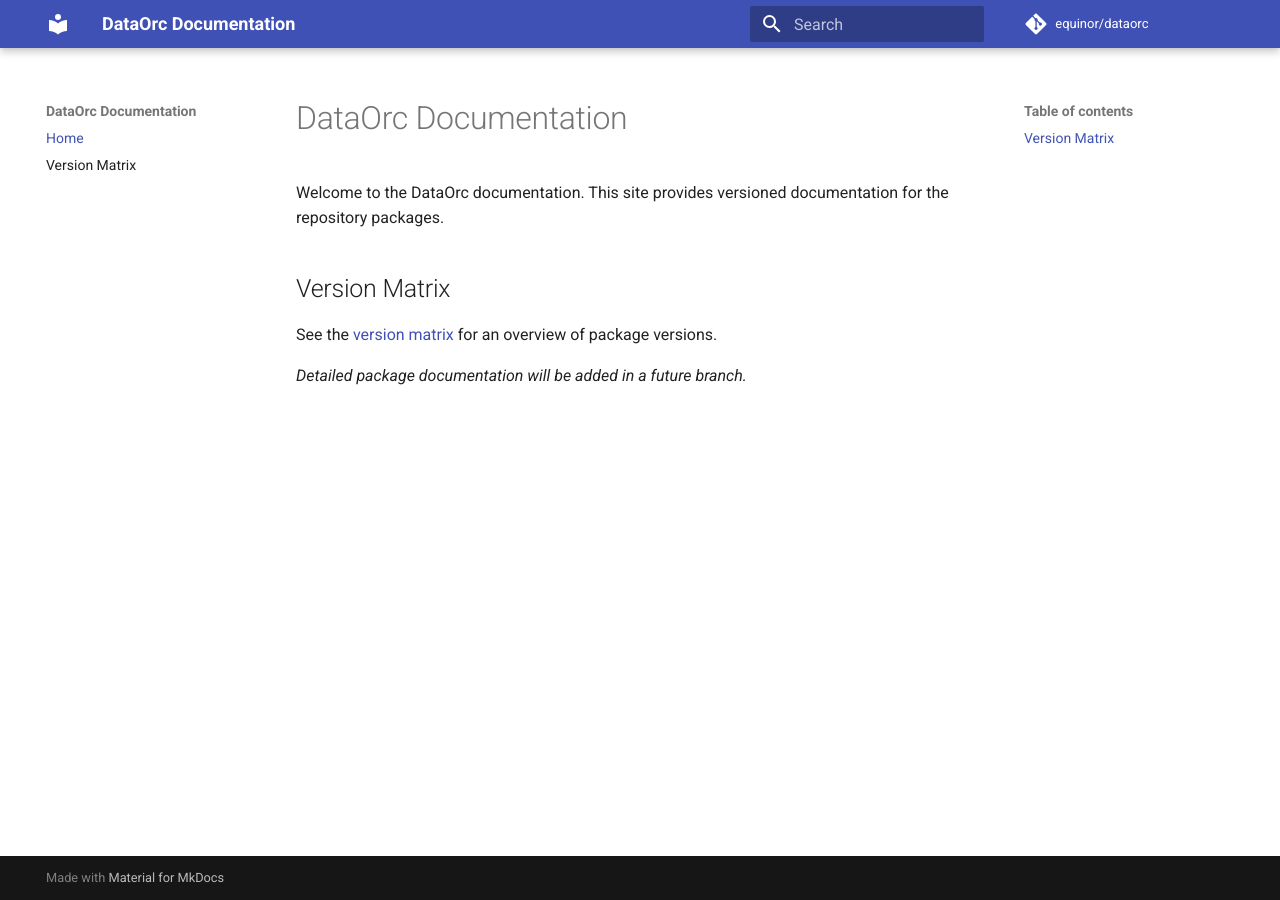
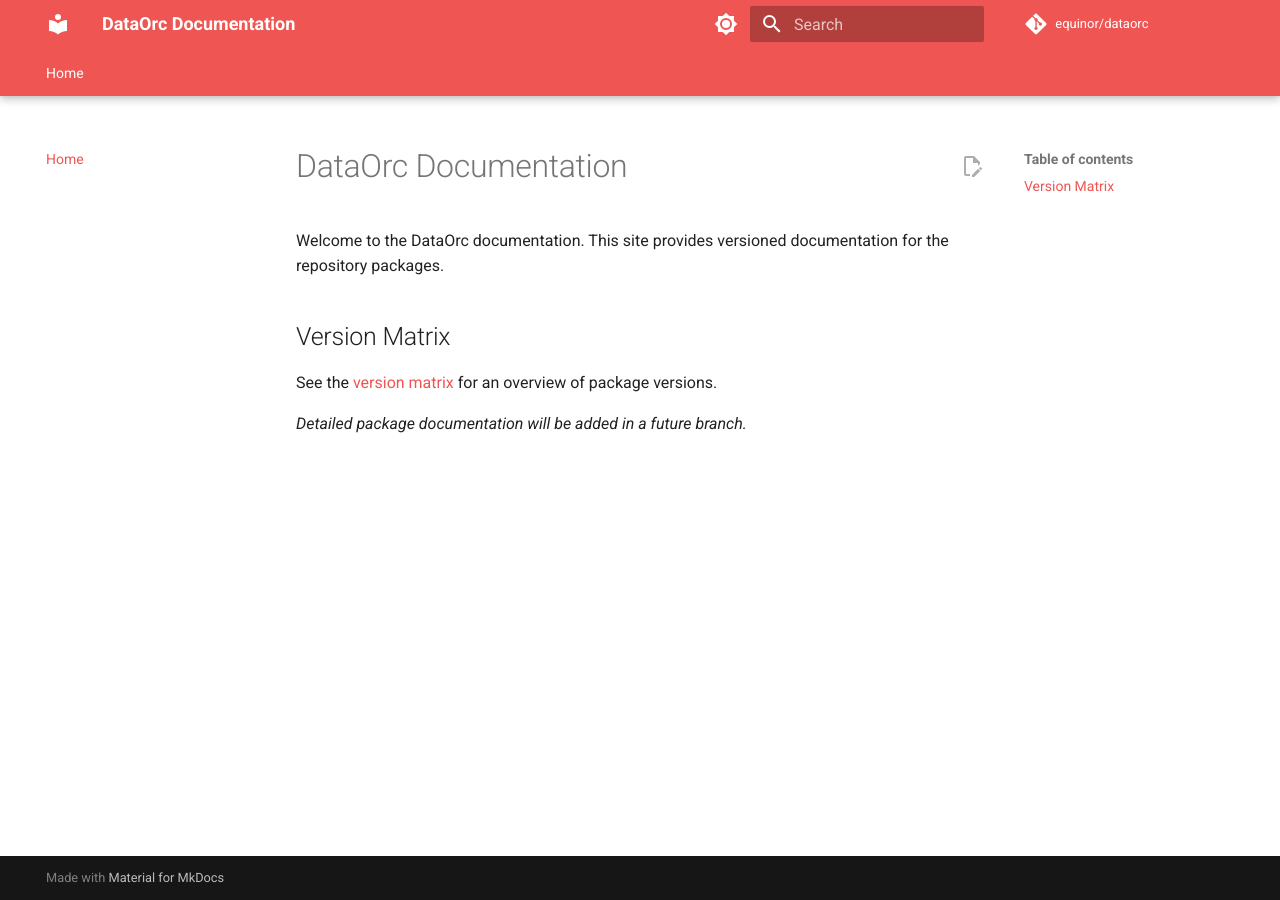
Before and after one commit to equinor/dataorc, an MkDocs documentation site: the page built from docs/index.md, in a window 1280 px wide. Built offline with MkDocs 1.6.1 and Material for MkDocs 9.7.7, drawn with Linux system fonts in a browser that asks for light colours; comment, search, counter and statistics services are not loaded.

```diff
--- a/mkdocs.yml
+++ b/mkdocs.yml
@@ -1,20 +1,39 @@
 site_name: DataOrc Documentation
 site_description: Unified documentation for DataOrc packages
-## Canonical site URL
-## Read the Docs provides READTHEDOCS_CANONICAL_URL env variable at build time, but
-## the plain MkDocs YAML parser doesn't understand !ENV without a plugin.
-## Options:
-## 1. Leave a static placeholder (current approach)
-## 2. Use mkdocs-macros-plugin or mike for versioned site_url logic
-## 3. Inject site_url via RTD 'Advanced Settings' or build step
+site_url: https://equinor.github.io/dataorc/
 repo_url: https://github.com/equinor/dataorc
 repo_name: equinor/dataorc
+edit_uri: edit/main/docs/
 
 theme:
   name: material
+  palette:
+    # Palette toggle for light mode
+    - media: "(prefers-color-scheme: light)"
+      scheme: default
+      primary: red
+      accent: red
+      toggle:
+        icon: material/brightness-7
+        name: Switch to dark mode
+    # Palette toggle for dark mode
+    - media: "(prefers-color-scheme: dark)"
+      scheme: slate
+      primary: red
+      accent: red
+      toggle:
+        icon: material/brightness-4
+        name: Switch to light mode
   features:
     - navigation.instant
     - navigation.sections
+    - navigation.tabs
+    - navigation.tabs.sticky
+    - navigation.top
+    - search.highlight
+    - search.suggest
+    - content.code.copy
+    - content.action.edit
 
 plugins:
   - search
@@ -28,4 +47,3 @@
 
 nav:
   - Home: index.md
-  - Version Matrix: version-matrix.md
```
Also changed, not shown: .readthedocs.yaml (deleted, +0 -13 lines), 1 other file.
